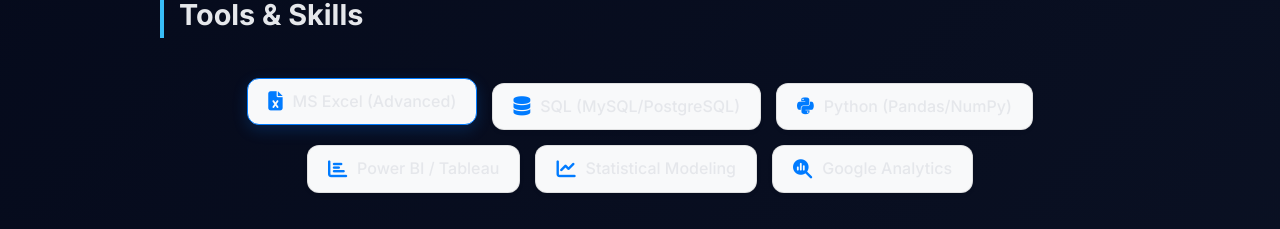
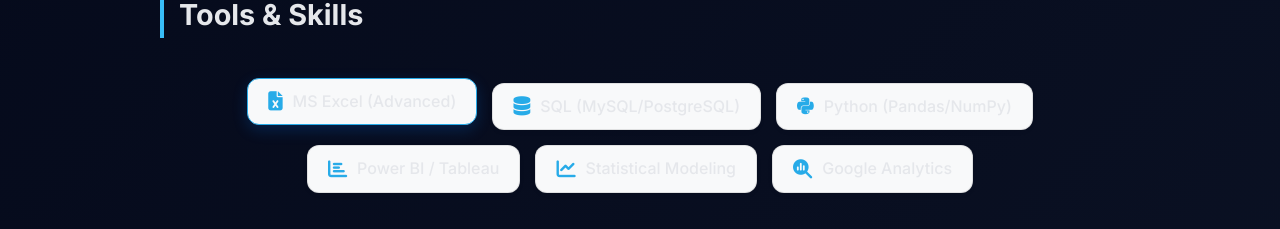
Before and after one commit to wali-xp/md-waliullah-portfolio, a plain HTML site: page index.html in a window 1280 px wide. In both pictures the pointer is over the element "MS Excel (Advanced)". Shown: the part 1263-1492 px from the top of the page. Drawn offline with Linux system fonts and the light colour scheme.

Commit message:
Update index.html

```diff
--- a/index.html
+++ b/index.html
@@ -148,13 +148,13 @@
 
 .skill-pill i {
     font-size: 1.2rem;
-    color: #007bff; /* Professional blue for icons */
+    color: #27abe8 /* Professional blue for icons */
 }
 
 .skill-pill:hover {
     transform: translateY(-5px);
     box-shadow: 0 5px 15px rgba(0,123,255,0.2);
-    border-color: #007bff;
+    border-color: #27abe8;
 }
 
 /* Dark Mode adjustment */
```
